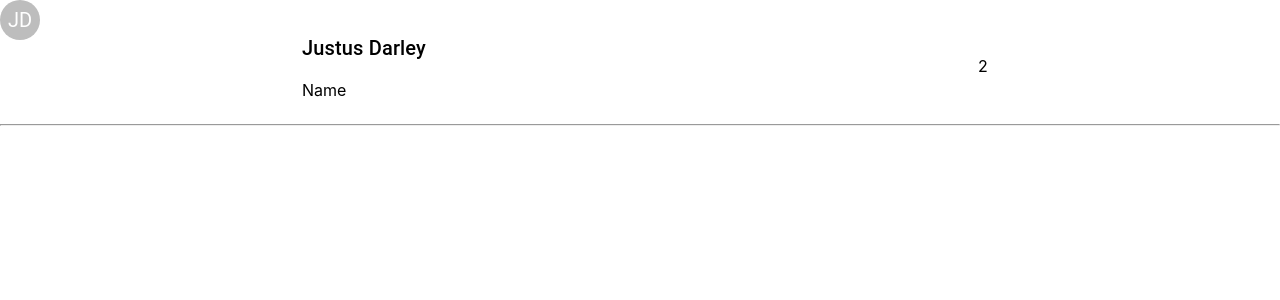
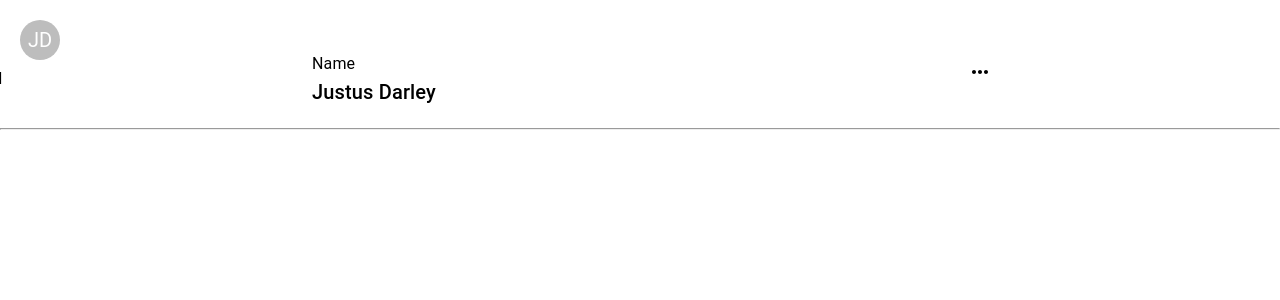
Before and after one commit to jokatty/daccs, a React (Create React App) app: page / in a window 1280 px wide. Shown: the top 300 px of the page. Built offline with nearby package versions, Linux system fonts and the light colour scheme.

Commit message:
create user name header for  user information

```diff
--- a/package.json
+++ b/package.json
@@ -5,6 +5,7 @@
   "dependencies": {
     "@emotion/react": "^11.7.1",
     "@emotion/styled": "^11.6.0",
+    "@mui/icons-material": "^5.3.0",
     "@mui/material": "^5.3.0",
     "@mui/styled-engine-sc": "^5.3.0",
     "@testing-library/jest-dom": "^5.16.1",
--- a/src/components/UserName.css
+++ b/src/components/UserName.css
@@ -1,4 +1,3 @@
 .userName {
-  width: 300px;
-  background-color: orange;
+  margin: 20px;
 }
--- a/src/components/UserName.jsx
+++ b/src/components/UserName.jsx
@@ -3,11 +3,13 @@ import Avatar from '@mui/material/Avatar';
 import Stack from '@mui/material/Stack';
 import Grid from '@mui/material/Grid';
 import Typography from '@mui/material/Typography';
+import MoreHorizIcon from '@mui/icons-material/MoreHoriz';
+import './UserName.css';
 
 export default function UserName() {
   return (
     <>
-      <div>
+      <div className="userName">
         <Stack direction="row" spacing={2}>
           <Avatar>JD</Avatar>
         </Stack>
@@ -17,16 +19,16 @@ export default function UserName() {
           </Grid>
           <Grid xs={6}>
             <Grid xs={12}>
+              <Typography>Name</Typography>
+            </Grid>
+            <Grid xs={12}>
               <Typography variant="h6" component="h6">
                 Justus Darley
               </Typography>
             </Grid>
-            <Grid xs={12}>
-              <p>Name</p>
-            </Grid>
           </Grid>
           <Grid item xs={3}>
-            <p>2</p>
+            <MoreHorizIcon />
           </Grid>
         </Grid>
       </div>
```
Also changed, not shown: 1 other file (tests, documents, lock files or other folders).
